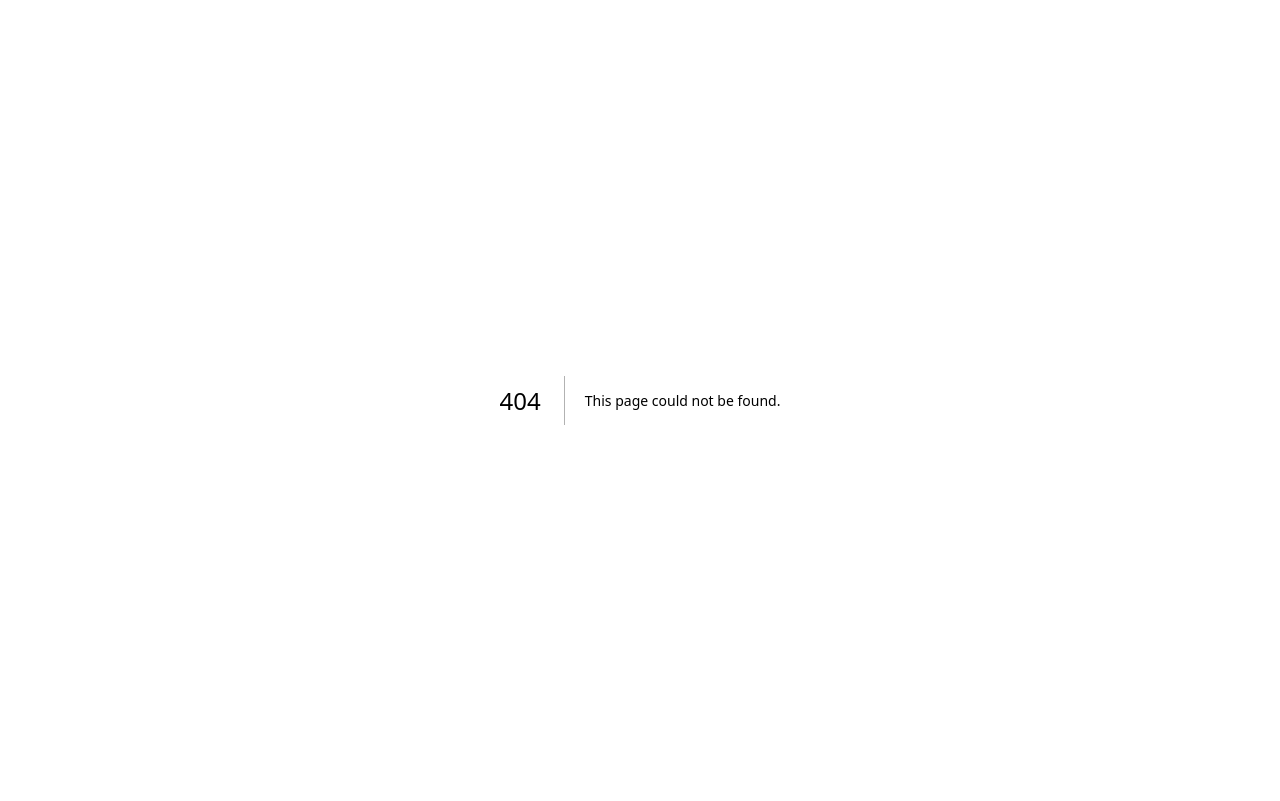
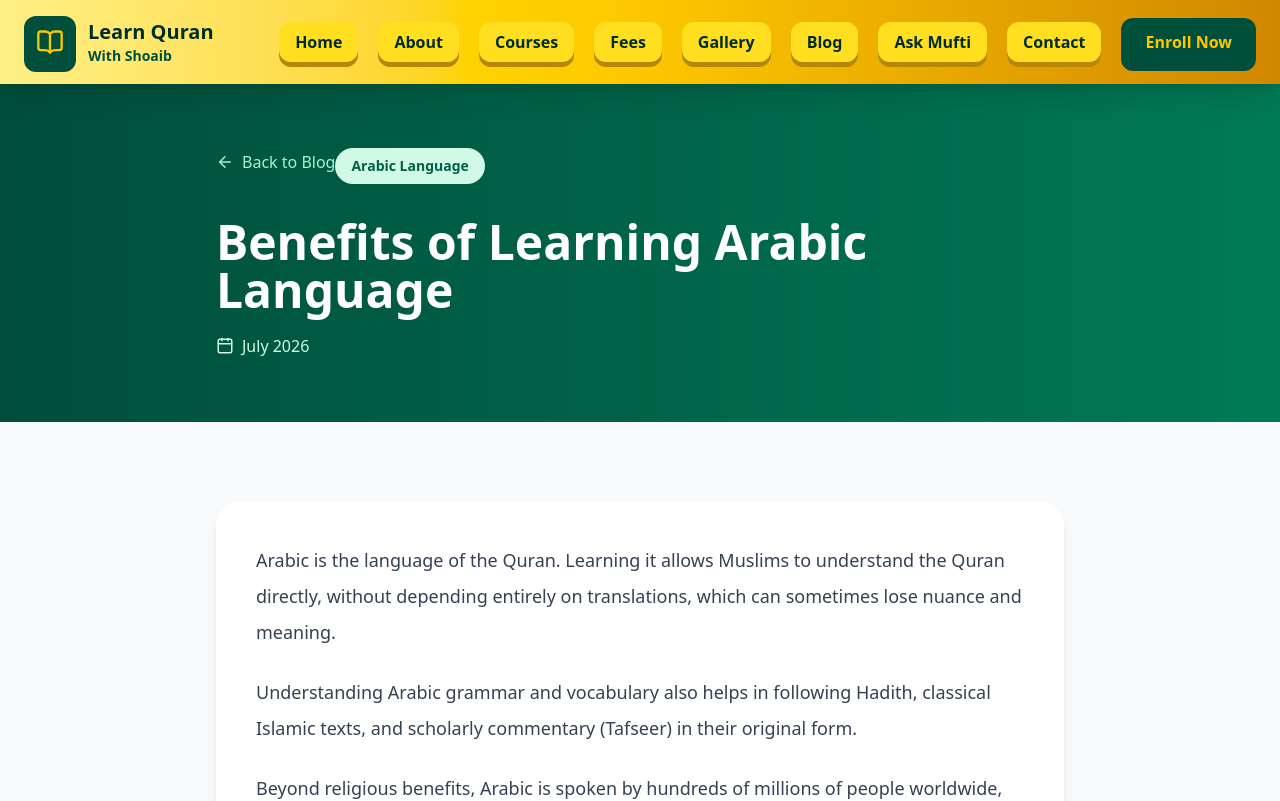
Before and after one commit to muhammadshoaibshah17-hash/shoaib-quran-arabic-academy-12, a Next.js app: page /blog/benefits-of-learning-arabic-language in a window 1280 px wide. Before the commit this address had no page. Shown: the top 801 px of the page. Built offline with nearby package versions, Linux system fonts and the light colour scheme.

Commit message:
Add dynamic blog pages with slug routing

```diff
--- /dev/null
+++ b/app/blog/[slug]/page.tsx
@@ -0,0 +1,91 @@
+import type { Metadata } from "next";
+import { notFound } from "next/navigation";
+import Navbar from "../../components/Navbar";
+import Footer from "../../components/Footer";
+import { blogs } from "../../lib/blogData";
+import { Calendar, ArrowLeft } from "lucide-react";
+import Link from "next/link";
+
+type Props = {
+  params: {
+    slug: string;
+  };
+};
+
+export async function generateMetadata({
+  params,
+}: Props): Promise<Metadata> {
+  const blog = blogs.find((item) => item.slug === params.slug);
+
+  if (!blog) {
+    return {
+      title: "Article Not Found",
+    };
+  }
+
+  return {
+    title: `${blog.title} | Shoaib Quran Academy`,
+    description: blog.description,
+  };
+}
+
+export default function BlogDetails({ params }: Props) {
+  const blog = blogs.find((item) => item.slug === params.slug);
+
+  if (!blog) {
+    notFound();
+  }
+
+  return (
+    <>
+      <Navbar />
+
+      <section className="bg-gradient-to-r from-emerald-900 to-emerald-700 text-white py-16">
+        <div className="max-w-4xl mx-auto px-6">
+
+          <Link
+            href="/blog"
+            className="inline-flex items-center gap-2 text-emerald-200 hover:text-white mb-6"
+          >
+            <ArrowLeft size={18} />
+            Back to Blog
+          </Link>
+
+          <span className="inline-block bg-emerald-100 text-emerald-800 px-4 py-2 rounded-full text-sm font-semibold">
+            {blog.category}
+          </span>
+
+          <h1 className="text-5xl font-bold mt-5">
+            {blog.title}
+          </h1>
+
+          <div className="flex items-center gap-2 mt-5 text-emerald-100">
+            <Calendar size={18} />
+            {blog.date}
+          </div>
+        </div>
+      </section>
+
+      <section className="py-20 bg-gray-50">
+        <div className="max-w-4xl mx-auto px-6">
+
+          <div className="bg-white rounded-3xl shadow-lg p-10">
+
+            {blog.content.map((paragraph, index) => (
+              <p
+                key={index}
+                className="text-gray-700 text-lg leading-9 mb-6"
+              >
+                {paragraph}
+              </p>
+            ))}
+
+          </div>
+
+        </div>
+      </section>
+
+      <Footer />
+    </>
+  );
+}
--- a/app/blog/page.tsx
+++ b/app/blog/page.tsx
@@ -1,6 +1,8 @@
 import type { Metadata } from "next";
+import Link from "next/link";
 import Navbar from "../components/Navbar";
 import Footer from "../components/Footer";
+import { blogs } from "../lib/blogData";
 
 import {
   BookOpen,
@@ -15,58 +17,6 @@ export const metadata: Metadata = {
 };
 
 export default function BlogPage() {
-
-  const blogs = [
-
-    {
-      title: "How to Learn Quran with Tajweed?",
-      category: "Quran Learning",
-      date: "July 2026",
-      description:
-        "Learn the importance of Tajweed and how to improve your Quran recitation step by step.",
-    },
-
-    {
-      title: "Benefits of Learning Arabic Language",
-      category: "Arabic Language",
-      date: "July 2026",
-      description:
-        "Discover how learning Arabic helps you understand Quran and Islamic teachings better.",
-    },
-
-    {
-      title: "10 Daily Masnoon Duas Every Muslim Should Know",
-      category: "Duas",
-      date: "July 2026",
-      description:
-        "A collection of important daily duas with Arabic text and meanings.",
-    },
-
-    {
-      title: "Importance of Salah in Islam",
-      category: "Islamic Knowledge",
-      date: "July 2026",
-      description:
-        "Understand the importance of Salah and its role in a Muslim's life.",
-    },
-
-    {
-      title: "Seerah of Prophet Muhammad ﷺ",
-      category: "Seerah",
-      date: "July 2026",
-      description:
-        "Learn beautiful lessons from the life of Prophet Muhammad ﷺ.",
-    },
-
-    {
-      title: "Quran Reading for Beginners",
-      category: "Beginner Course",
-      date: "July 2026",
-      description:
-        "A complete guide for beginners who want to start learning Quran.",
-    },
-
-  ];
 
   return (
 
@@ -153,7 +103,9 @@ export default function BlogPage() {
 
                 </p>
 
-                <button
+                <Link
+
+                href={`/blog/${blog.slug}`}
 
                 className="mt-6 flex items-center gap-2 text-emerald-700 font-bold hover:text-emerald-900"
 
@@ -163,7 +115,7 @@ export default function BlogPage() {
 
                   <ArrowRight size={18}/>
 
-                </button>
+                </Link>
 
               </div>
 
--- a/app/gallery/page.tsx
+++ b/app/gallery/page.tsx
@@ -18,33 +18,29 @@ export const metadata: Metadata = {
 export default function GalleryPage() {
 
   const galleryItems = [
-
     {
       title: "Quran Learning Classes",
       description: "Online Quran and Tajweed learning sessions",
       image:
-        "https://images.unsplash.com/photo-1609599006353-e629aaabfeae",
+        "https://images.unsplash.com/photo-1584286595398-a59511e6b676?auto=format&fit=crop&w=800&q=80",
     },
-
     {
       title: "Arabic Language Classes",
       description: "Learn Arabic speaking and grammar",
       image:
-        "https://images.unsplash.com/photo-1542816417-0983c9c9ad53",
+        "https://images.unsplash.com/photo-1519389950473-47ba0277781c?auto=format&fit=crop&w=800&q=80",
     },
-
     {
       title: "Islamic Education",
       description: "Authentic Islamic knowledge and guidance",
       image:
-        "https://images.unsplash.com/photo-1564769625905-50e93615e769",
+        "https://images.unsplash.com/photo-1466442929976-97f336a657be?auto=format&fit=crop&w=800&q=80",
     },
-
     {
       title: "Student Success",
       description: "Helping students improve Quran skills",
       image:
-        "https://images.unsplash.com/photo-1523050854058-8df90110c9f1",
+        "https://images.unsplash.com/photo-1503676260728-1c00da094a0b?auto=format&fit=crop&w=800&q=80",
     },
 
   ];
--- /dev/null
+++ b/app/lib/blogData.ts
@@ -0,0 +1,94 @@
+export type Blog = {
+  slug: string;
+  title: string;
+  category: string;
+  date: string;
+  description: string;
+  content: string[];
+};
+
+export const blogs: Blog[] = [
+  {
+    slug: "how-to-learn-quran-with-tajweed",
+    title: "How to Learn Quran with Tajweed?",
+    category: "Quran Learning",
+    date: "July 2026",
+    description:
+      "Learn the importance of Tajweed and how to improve your Quran recitation step by step.",
+    content: [
+      "Tajweed is the set of rules that govern how the Quran should be recited correctly. It ensures that each letter is pronounced from its correct point of articulation (makhraj) and given its proper characteristics (sifaat).",
+      "Beginners should start by learning the Arabic alphabet and basic pronunciation rules before moving to longer verses. A qualified teacher can correct mistakes in real time, which is very hard to do through self-study alone.",
+      "Practicing daily, even for 15-20 minutes, helps build muscle memory for correct pronunciation. Listening to expert reciters (Qaris) also trains the ear to recognize proper Tajweed.",
+      "At Shoaib Quran Academy, our teachers guide students step by step, from basic Noorani Qaida to advanced Tajweed rules, ensuring every student recites the Quran beautifully and correctly.",
+    ],
+  },
+  {
+    slug: "benefits-of-learning-arabic-language",
+    title: "Benefits of Learning Arabic Language",
+    category: "Arabic Language",
+    date: "July 2026",
+    description:
+      "Discover how learning Arabic helps you understand Quran and Islamic teachings better.",
+    content: [
+      "Arabic is the language of the Quran. Learning it allows Muslims to understand the Quran directly, without depending entirely on translations, which can sometimes lose nuance and meaning.",
+      "Understanding Arabic grammar and vocabulary also helps in following Hadith, classical Islamic texts, and scholarly commentary (Tafseer) in their original form.",
+      "Beyond religious benefits, Arabic is spoken by hundreds of millions of people worldwide, opening doors for communication, travel, and career opportunities in many countries.",
+      "Our Arabic language course covers reading, writing, grammar, and conversation, designed for students of all ages and skill levels.",
+    ],
+  },
+  {
+    slug: "daily-masnoon-duas",
+    title: "10 Daily Masnoon Duas Every Muslim Should Know",
+    category: "Duas",
+    date: "July 2026",
+    description:
+      "A collection of important daily duas with Arabic text and meanings.",
+    content: [
+      "Masnoon duas are supplications taught by Prophet Muhammad (peace be upon him) for various daily situations, from waking up to sleeping, eating, traveling, and more.",
+      "Reciting these duas connects our daily actions with remembrance of Allah, turning ordinary moments into acts of worship.",
+      "Some essential duas include those for entering and leaving the home, before and after meals, and before sleeping. Learning them with correct pronunciation and understanding their meaning increases their spiritual benefit.",
+      "Join our Islamic Studies course to learn these duas properly, along with their context and virtues.",
+    ],
+  },
+  {
+    slug: "importance-of-salah-in-islam",
+    title: "Importance of Salah in Islam",
+    category: "Islamic Knowledge",
+    date: "July 2026",
+    description:
+      "Understand the importance of Salah and its role in a Muslim's life.",
+    content: [
+      "Salah (prayer) is the second pillar of Islam and a direct connection between a Muslim and Allah, performed five times a day.",
+      "It instills discipline, mindfulness, and regular remembrance of Allah throughout the day, helping believers stay grounded in their faith amid daily life.",
+      "Salah also has physical and mental benefits, including structured movement and a sense of calm through consistent routine and reflection.",
+      "Our Islamic Studies classes cover the proper method of performing Salah, its conditions, and its deeper spiritual significance.",
+    ],
+  },
+  {
+    slug: "seerah-of-prophet-muhammad",
+    title: "Seerah of Prophet Muhammad ﷺ",
+    category: "Seerah",
+    date: "July 2026",
+    description: "Learn beautiful lessons from the life of Prophet Muhammad ﷺ.",
+    content: [
+      "The Seerah is the biography of Prophet Muhammad (peace be upon him), covering his life, character, and teachings from birth to his passing.",
+      "Studying the Seerah provides practical examples of honesty, patience, leadership, and compassion that Muslims can apply in daily life.",
+      "It also gives context to many verses of the Quran, showing when and why they were revealed, deepening overall understanding of Islamic teachings.",
+      "Our Islamic Studies course includes structured Seerah lessons suitable for both children and adults.",
+    ],
+  },
+  {
+    slug: "quran-reading-for-beginners",
+    title: "Quran Reading for Beginners",
+    category: "Beginner Course",
+    date: "July 2026",
+    description:
+      "A complete guide for beginners who want to start learning Quran.",
+    content: [
+      "Starting Quran reading as a complete beginner can feel overwhelming, but with the right structured approach, anyone can learn at their own pace.",
+      "The journey typically begins with learning the Arabic alphabet (Noorani Qaida), followed by basic word formation, then progressing to reading full verses with proper Tajweed.",
+      "Consistency matters more than speed — even short daily sessions lead to steady improvement over weeks and months.",
+      "Our beginner-friendly Quran reading course is designed for students of all ages, with patient, experienced teachers guiding every step.",
+    ],
+  },
+];
```
